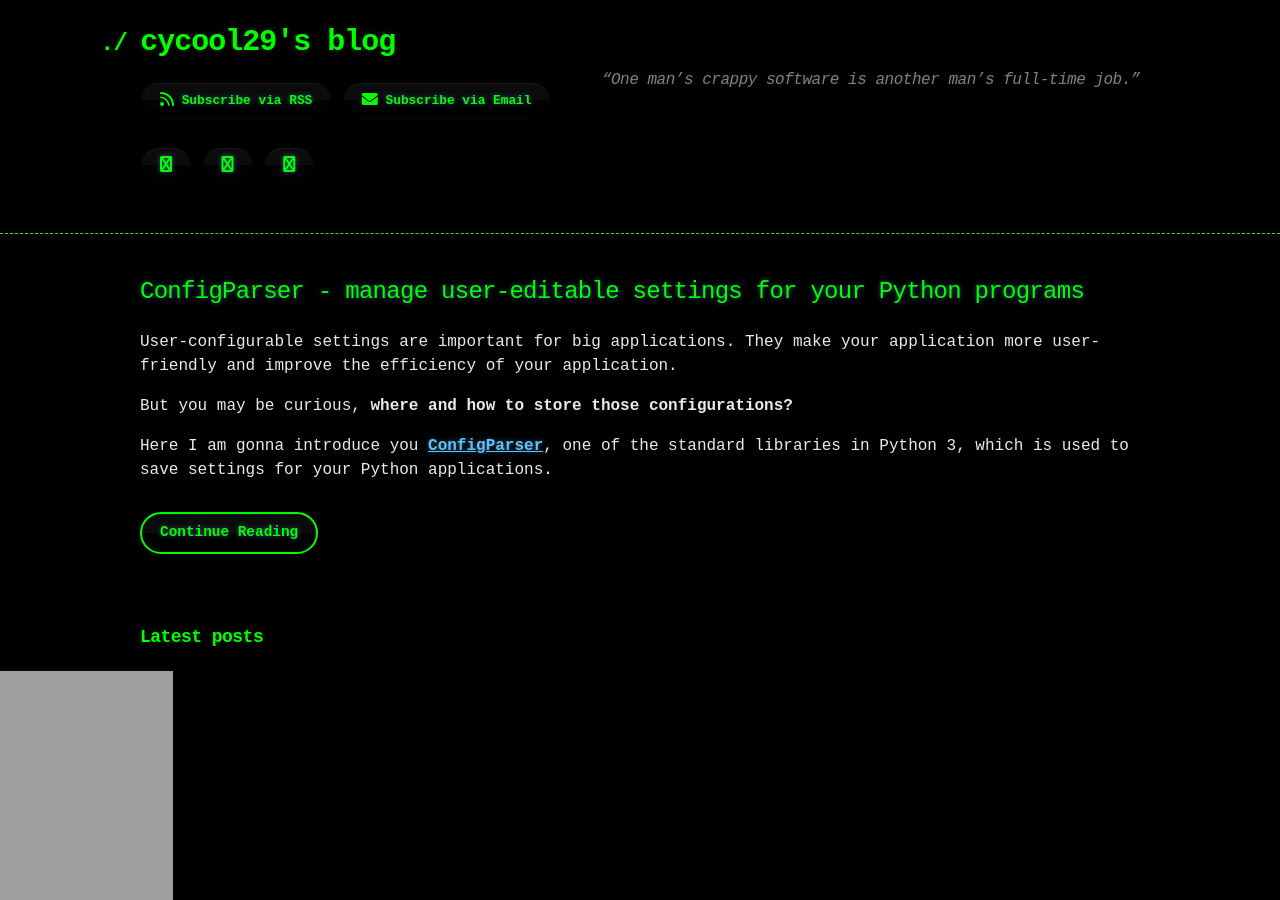
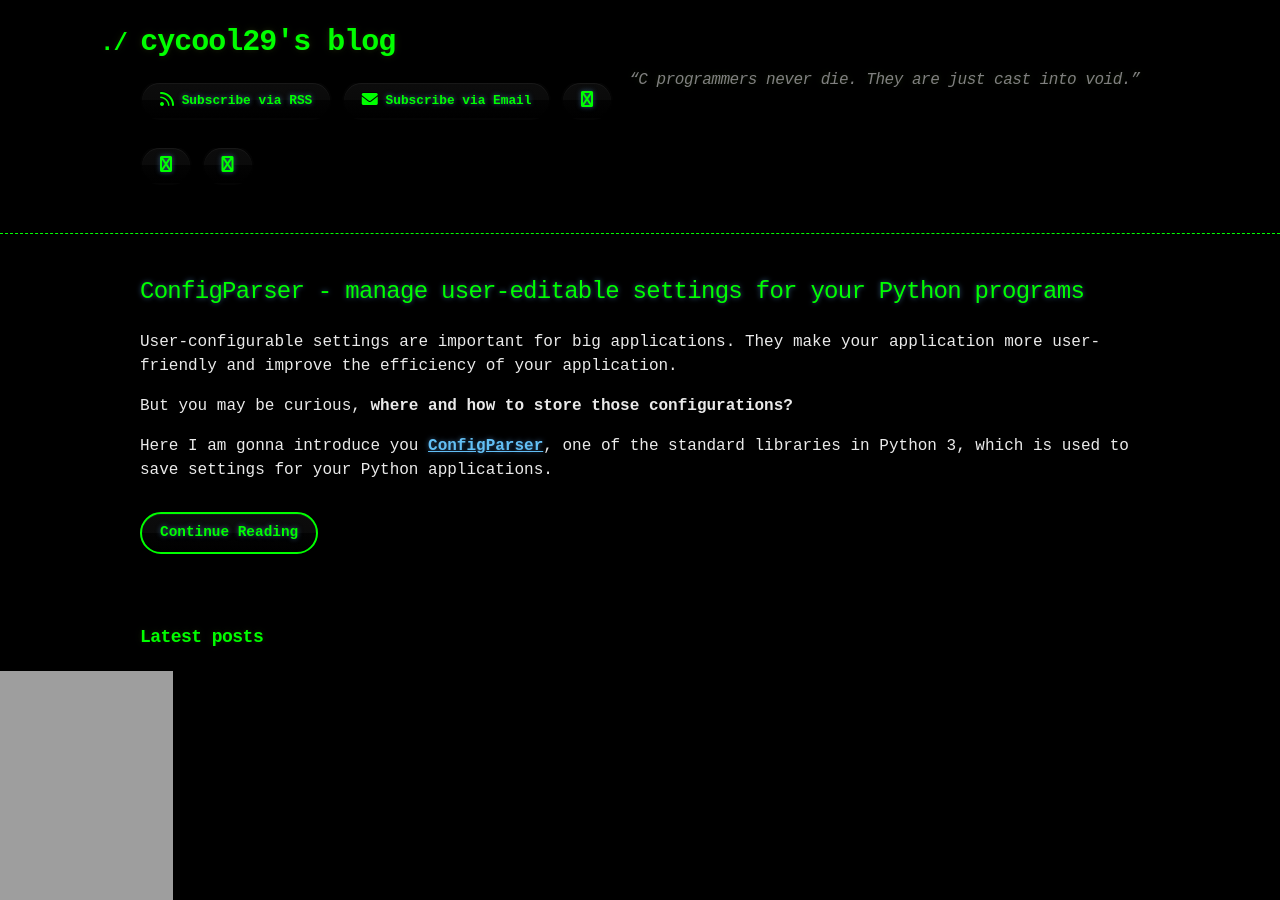
Before and after one commit to cycool29/cycool29.github.io, a Jekyll site: the page built from index.md, in a window 1280 px wide and 900 px high. Built offline with Jekyll 4.4.1, drawn with Linux system fonts in a browser that asks for light colours; a style sheet for code colours, icons or effects is not loaded.

Commit message:
Update quotes

```diff
--- a/_config.yml
+++ b/_config.yml
@@ -1,5 +1,5 @@
 title: cycool29's blog
-description: "“One man’s crappy software is another man’s full-time job.” "
+description: "“C programmers never die. They are just cast into void.” "
 bio: A high school student. Intermediate in Python, Git, Bash. Learning JavaScript. He/Him. "
 author: cycool29
 url: https://cycool29.github.io
```
